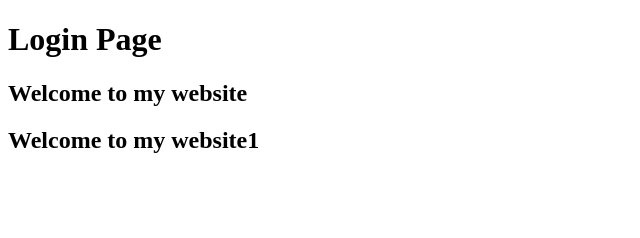
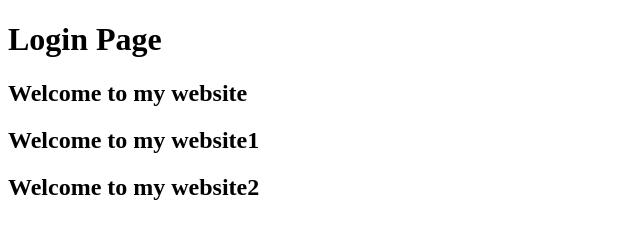
Before and after one commit to KPanuwat-S/cc14-git-workflow, a plain HTML site: page login.html in a window 1280 px wide. Shown: the whole page, without its empty margins (0-640 px from the left). Drawn offline with Linux system fonts and the light colour scheme.

Commit message:
welcome2

```diff
--- a/login.html
+++ b/login.html
@@ -10,5 +10,6 @@
     <h1>Login Page</h1>
     <h2>Welcome to my website</h2>
     <h2>Welcome to my website1</h2>
+    <h2>Welcome to my website2</h2>
   </body>
 </html>
```
